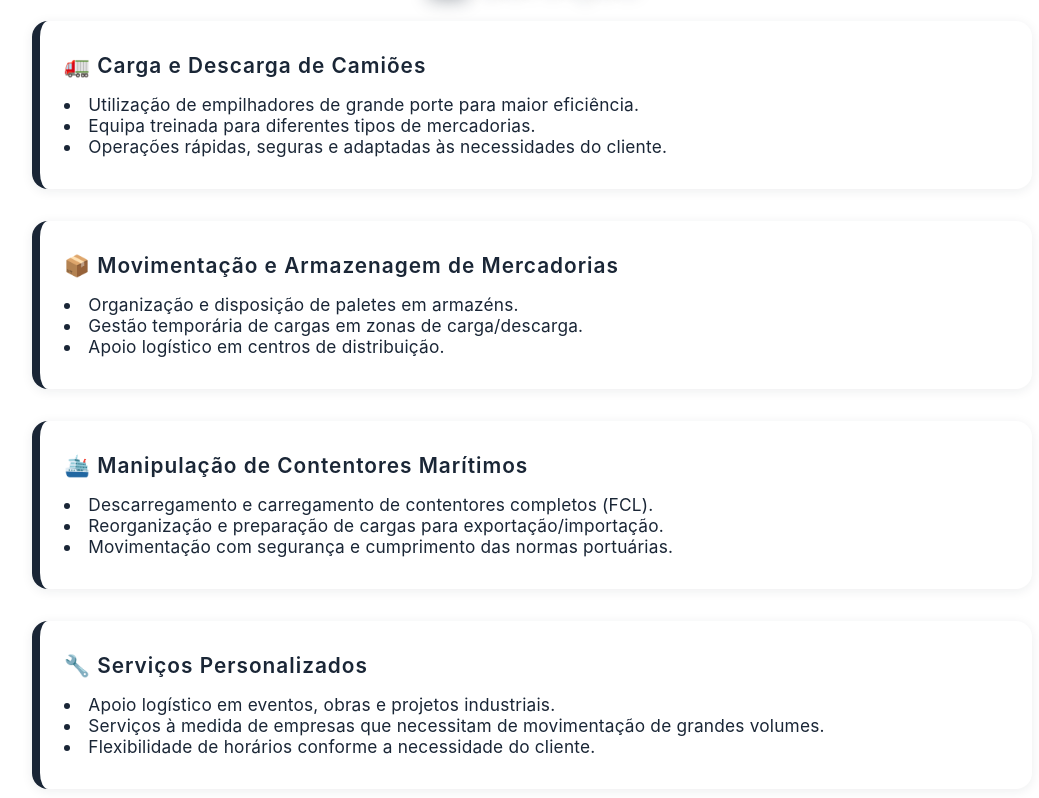
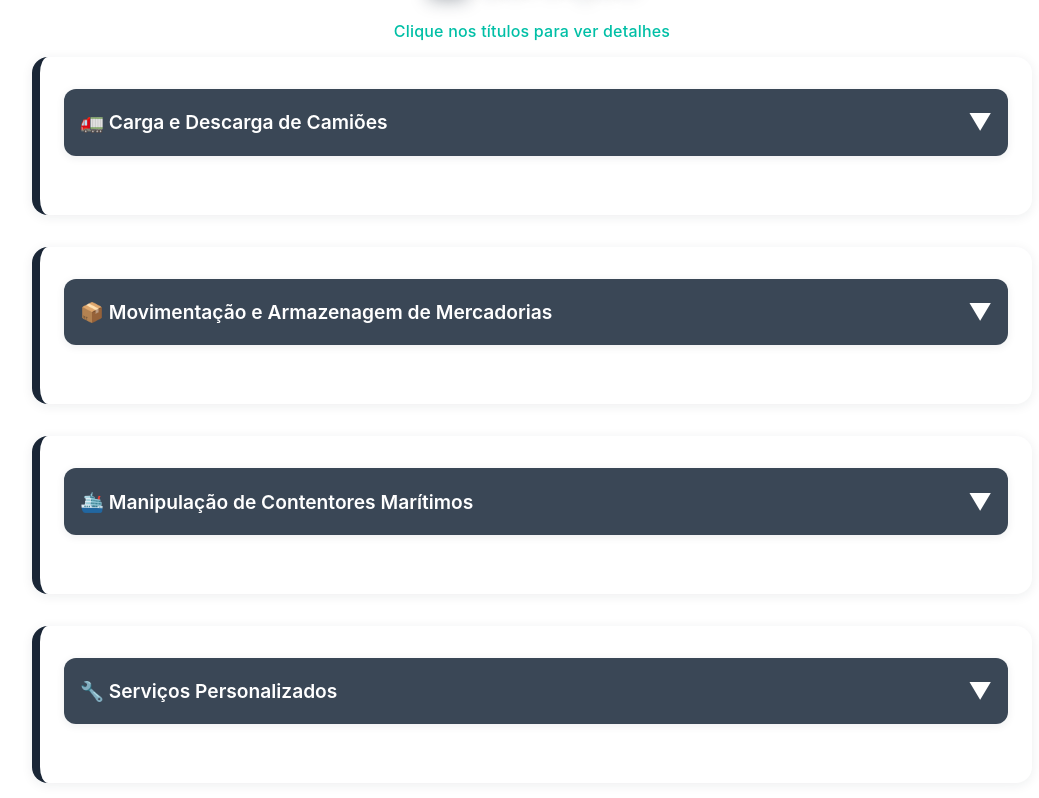
Before and after one commit to NelsonTGPSI/vanguarda_da_logistica_unipessoal_lda, a plain HTML site: page index.html in a window 1280 px wide. Shown: the part 1222-2020 px from the top of the page, without its empty margins (108-1147 px from the left). Drawn offline with Linux system fonts and the light colour scheme.

Commit message:
Update index.html

```diff
--- a/index.html
+++ b/index.html
@@ -10,7 +10,7 @@
   <link rel="preconnect" href="https://fonts.googleapis.com">
   <link rel="preconnect" href="https://fonts.gstatic.com" crossorigin>
   <link href="https://fonts.googleapis.com/css2?family=Playfair+Display:wght@400;700&family=Roboto&display=swap" rel="stylesheet">
-  <link rel="stylesheet" href="./css/styles.css">
+  <link rel="stylesheet" href="css/styles.css">
 </head>
 <body>
   <header>
@@ -55,37 +55,47 @@ Todas as nossas atividades estão devidamente registadas e certificadas</p>
         Seu navegador não suporta vídeo.
     </video>
     <h2>🟦 Serviços</h2>
-        <div class="servico-card">
-            <h3>🚛 Carga e Descarga de Camiões</h3>
+    <div class="servicos-accordion">
+        <div class="servico-card accordion-item">
+            <button class="accordion-title">🚛 Carga e Descarga de Camiões <span class="accordion-icon">▼</span></button>
+            <div class="accordion-content">
                 <ul>
                     <li>Utilização de empilhadores de grande porte para maior eficiência.</li>
                     <li>Equipa treinada para diferentes tipos de mercadorias.</li>
                     <li>Operações rápidas, seguras e adaptadas às necessidades do cliente.</li>
                 </ul>
             </div>
-        <div class="servico-card">
-            <h3>📦 Movimentação e Armazenagem de Mercadorias</h3>
+        </div>
+        <div class="servico-card accordion-item">
+            <button class="accordion-title">📦 Movimentação e Armazenagem de Mercadorias <span class="accordion-icon">▼</span></button>
+            <div class="accordion-content">
                 <ul>
                     <li>Organização e disposição de paletes em armazéns.</li>
                     <li>Gestão temporária de cargas em zonas de carga/descarga.</li>
                     <li>Apoio logístico em centros de distribuição.</li>
                 </ul>
             </div>
-        <div class="servico-card">
-            <h3>🛳️ Manipulação de Contentores Marítimos</h3>
+        </div>
+        <div class="servico-card accordion-item">
+            <button class="accordion-title">🛳️ Manipulação de Contentores Marítimos <span class="accordion-icon">▼</span></button>
+            <div class="accordion-content">
                 <ul>
                     <li>Descarregamento e carregamento de contentores completos (FCL).</li>
                     <li>Reorganização e preparação de cargas para exportação/importação.</li>
                     <li>Movimentação com segurança e cumprimento das normas portuárias.</li>
                 </ul>
             </div>
-        <div class="servico-card">
-            <h3>🔧 Serviços Personalizados</h3>
+        </div>
+        <div class="servico-card accordion-item">
+            <button class="accordion-title">🔧 Serviços Personalizados <span class="accordion-icon">▼</span></button>
+            <div class="accordion-content">
                 <ul>
                     <li>Apoio logístico em eventos, obras e projetos industriais.</li>
                     <li>Serviços à medida de empresas que necessitam de movimentação de grandes volumes.</li>
                     <li>Flexibilidade de horários conforme a necessidade do cliente.</li>
                 </ul>
+            </div>
+        </div>
     </div>
 </section>
     <!-- Nova seção de vantagens -->
```
Lines whose indentation alone changed are shown as unchanged.
